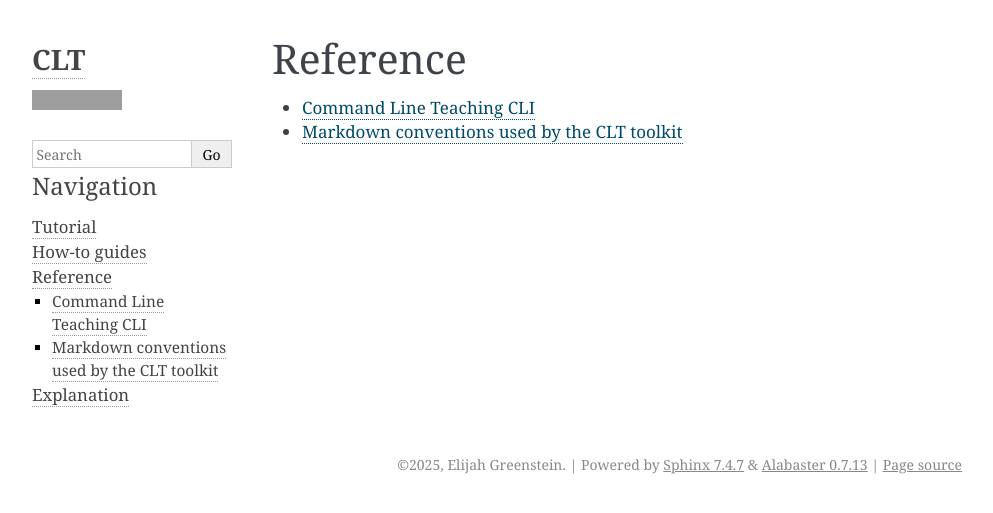
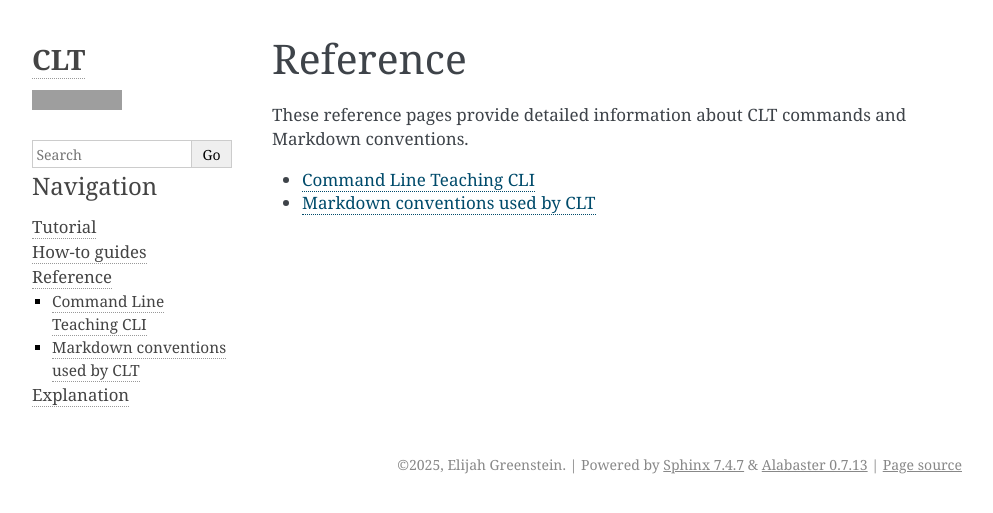
Before and after one commit to elijahgreenstein/command-line-teaching, a Sphinx documentation site: the page built from docs/source/navigation/reference.rst, in a window 1280 px wide, cut to the strip 0-513 px from the top of the page. Shown: the whole strip, without its empty margins (148-1141 px from the left). Built offline with Sphinx 7.4.7, drawn with Linux system fonts in a browser that asks for light colours; grey boxes are pictures that could not be loaded.

Commit message:
Add overviews for each part of the documentation

```diff
--- a/docs/source/navigation/explanation.rst
+++ b/docs/source/navigation/explanation.rst
@@ -1,5 +1,7 @@
 Explanation
 ============================================================
+
+This page provides an overview of the background and assumptions that shaped the development of the CLT toolkit.
 
 Background
 ------------------------------------------------------------
--- a/docs/source/navigation/howto.rst
+++ b/docs/source/navigation/howto.rst
@@ -2,6 +2,8 @@
 
 How-to guides
 ============================================================
+
+These guides provide examples of how to customize your CLT course and learning materials.
 
 .. toctree::
   :maxdepth: 1
--- a/docs/source/navigation/reference.rst
+++ b/docs/source/navigation/reference.rst
@@ -2,6 +2,8 @@
 
 Reference
 ============================================================
+
+These reference pages provide detailed information about CLT commands and Markdown conventions.
 
 .. toctree::
   :maxdepth: 1
--- a/docs/source/reference/markdown.rst
+++ b/docs/source/reference/markdown.rst
@@ -2,7 +2,7 @@
 
 .. _markdown:
 
-Markdown conventions used by the CLT toolkit
+Markdown conventions used by CLT
 ============================================================
 
 The Command Line Teaching (CLT) toolkit uses a `Markdown-It-Py Markdown parser <markdown_it_py_>`_ to convert Markdown-formatted text to HTML. The parser is set up with the default ``commonmark`` configuration options, which conform to the `CommonMark <commonmark_>`_ Markdown specification, as well as the extensions discussed below.
```
